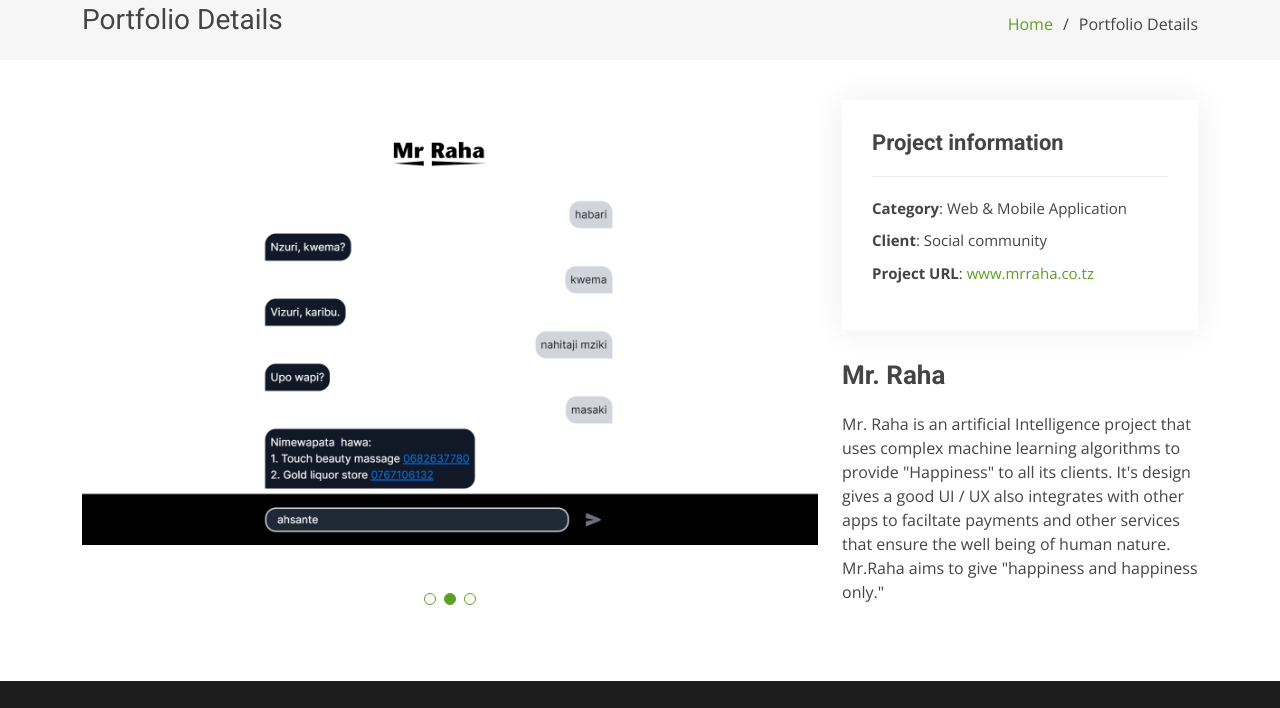
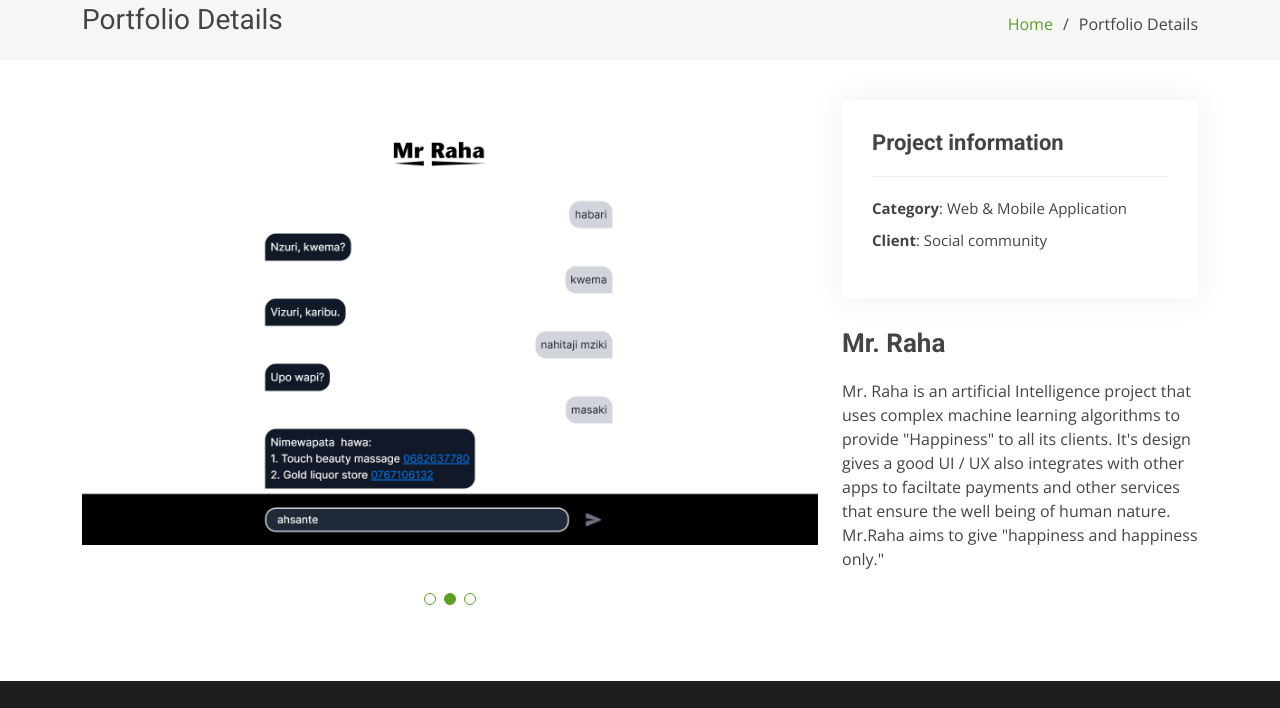
Before and after one commit to dericking01/Sihebs-Technologies, a plain HTML site: page raha-details.html in a window 1280 px wide. Shown: the part 92-800 px from the top of the page. Drawn offline with nearby package versions, Linux system fonts and the light colour scheme.

Commit message:
remove mr raha links

```diff
--- a/raha-details.html
+++ b/raha-details.html
@@ -103,7 +103,7 @@
                 <li><strong>Category</strong>: Web & Mobile Application</li>
                 <li><strong>Client</strong>: Social community </li>
                 <!-- <li><strong>Project date</strong>: 01 March, 2020</li> -->
-                <li><strong>Project URL</strong>: <a href="https://mrraha.co.tz/" target="_blank">www.mrraha.co.tz</a></li>
+                <!-- <li><strong>Project URL</strong>: <a href="https://mrraha.co.tz/" target="_blank">www.mrraha.co.tz</a></li> -->
               </ul>
             </div>
             <div class="portfolio-description">
```
